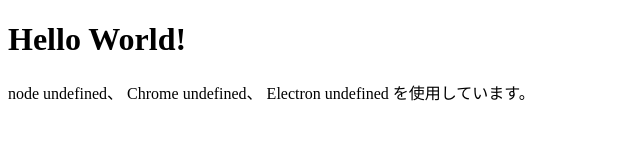
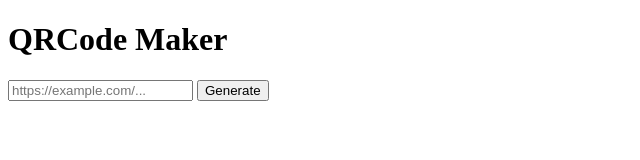
Before and after one commit to koshinto/QRCodeMaker, an Electron app: page src/index.html in a window 1280 px wide. Shown: the whole page, without its empty margins (0-640 px from the left). Drawn offline with Linux system fonts and the light colour scheme.

Commit message:
201911281043

```diff
--- a/package.json
+++ b/package.json
@@ -13,7 +13,8 @@
   "license": "ISC",
   "dependencies": {
     "electron": "^7.1.2",
-    "path": "^0.12.7"
+    "path": "^0.12.7",
+    "qrcode": "^1.4.4"
   },
   "devDependencies": {
     "ts-loader": "^6.2.1",
--- a/src/index.html
+++ b/src/index.html
@@ -7,9 +7,8 @@
     <meta http-equiv="Content-Security-Policy" content="script-src 'self' 'unsafe-inline';" />
   </head>
   <body>
-    <h1>Hello World!</h1>
-    node <script>document.write(process.versions.node)</script>、
-    Chrome <script>document.write(process.versions.chrome)</script>、
-    Electron <script>document.write(process.versions.electron)</script> を使用しています。
+    <h1>QRCode Maker</h1>
+    <input type="text" id="url" placeholder="https://example.com/...">
+    <button id="send">Generate</button>
   </body>
 </html>
--- a/src/main.ts
+++ b/src/main.ts
@@ -24,6 +24,7 @@
         this.win = new BrowserWindow ({
             width: 800,
             height: 600,
+            titleBarStyle: "hidden",
             webPreferences: {
                 nodeIntegration: true,
             }
```
Also changed, not shown: src/renderer.ts (added), 1 other file.
